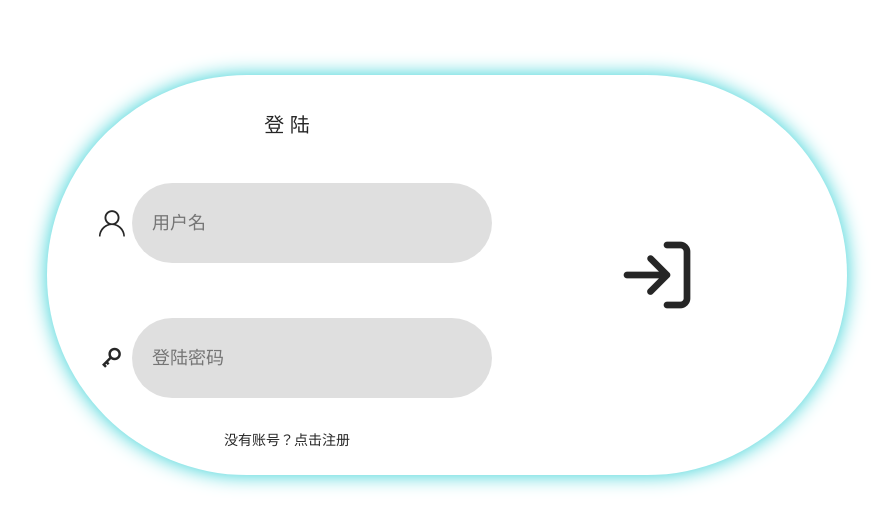
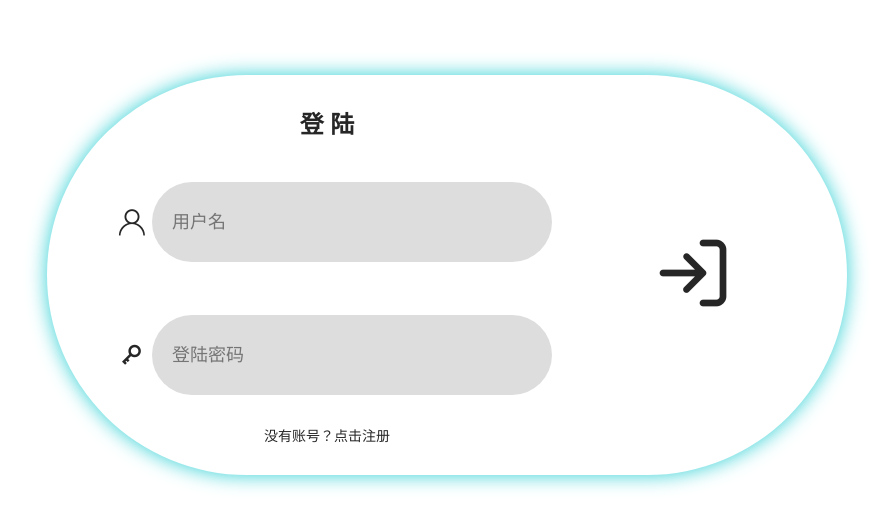
Before and after one commit to UncleBloom/chatroom, a React (Create React App) app: page / in a window 1280 px wide. Shown: the part 125-654 px from the top of the page, without its empty margins (193-1086 px from the left). Built offline with nearby package versions, Linux system fonts and the light colour scheme.

Commit message:
add:登陆界面输入不合法时提示，更新样式

```diff
--- a/src/components/login/inputBars.scss
+++ b/src/components/login/inputBars.scss
@@ -11,6 +11,12 @@
     cursor: pointer;
     -webkit-font-smoothing: antialiased;
     -moz-osx-font-smoothing: grayscale;
+  }
+
+  .inputErr{
+    input{
+      box-shadow:0px 0px 15px #dd4d43,inset 0px 0px 10px #fff;
+    }
   }
 
   & > div {
@@ -43,7 +49,7 @@
       height: 80px;
       width: 200px;
       border: none;
-      background-color: #00000020;
+      background-color: #dddddd;
       color: #444444;
       line-height: 30px;
       font-size: 18px;
--- a/src/components/login/inputBars.tsx
+++ b/src/components/login/inputBars.tsx
@@ -10,19 +10,27 @@ interface IInputBarParams {
   setUsername: (value: string) => void;
   setNickname: (value: string) => void;
   setPassword: (value: string) => void;
+  usernameErr: boolean;
+  nicknameErr: boolean;
+  passwordErr: boolean;
   launchLogRequest: (type: "login" | "register") => void;
 }
 
 function InputBars(params: IInputBarParams) {
   return (
     <div className="inputBars">
-      <div className="username">
+      <div className={"username " + (params.usernameErr ? "inputErr" : "")}>
         <div className="iconfont">&#xe621;</div>
         <input
           type="text"
           placeholder="用户名"
           value={params.username}
           onChange={(e) => params.setUsername(e.target.value)}
+          onKeyDown={(e) => {
+            if (e.key === "Enter") {
+              params.launchLogRequest(params.LogRegister);
+            }
+          }}
         />
         {params.LogRegister === "register" ? (
           <Tooltip title="登陆时的用户名，建议使用 QQ 号、手机号等不与他人重复的数字/字符串">
@@ -34,7 +42,7 @@ function InputBars(params: IInputBarParams) {
       </div>
 
       {params.LogRegister === "register" ? (
-        <div className="nickname">
+        <div className={"nickname " + (params.nicknameErr ? "inputErr" : "")}>
           <div className="iconfont">&#xf00f5;</div>
           <input
             type="text"
@@ -50,13 +58,18 @@ function InputBars(params: IInputBarParams) {
         <></>
       )}
 
-      <div className="password">
+      <div className={"password " + (params.passwordErr ? "inputErr" : "")}>
         <div className="iconfont">&#xeae6;</div>
         <input
           type="password"
           placeholder="登陆密码"
           value={params.password}
           onChange={(e) => params.setPassword(e.target.value)}
+          onKeyDown={(e) => {
+            if (e.key === "Enter") {
+              params.launchLogRequest(params.LogRegister);
+            }
+          }}
         />
         {params.LogRegister === "register" ? (
           <Tooltip title="密码由字母和数字组成">
--- a/src/components/login/login.scss
+++ b/src/components/login/login.scss
@@ -4,6 +4,8 @@
 }
 
 .login {
+
+  transition: all 1s;
 
   .iconfont {
     font-family: "loginIconfont" !important;
@@ -26,7 +28,7 @@
     align-items: center;
     height: 400px;
     width: 800px;
-    padding: 20px 40px;
+    padding: 20px 24px 24px 60px;
     border-radius: 200px;
     justify-content: space-between;
     box-shadow:0px 0px 20px #2fcfd4;
@@ -35,12 +37,13 @@
       display: flex;
       flex-direction: column;
       height: 100%;
-      width: 400px;
+      width: 440px;
 
       .title {
         height: 60px;
         line-height: 60px;
-        font-size: 20px;
+        font-size: 24px;
+        font-weight: bold;
         flex: 0;
       }
 
@@ -66,10 +69,10 @@
     }
 
     .logButton {
-      height: 300px;
-      width: 300px;
+      height: 260px;
+      width: 260px;
       justify-content: center;
-      line-height: 300px;
+      line-height: 260px;
       border-radius: 50%;
       margin: auto 0;
 
@@ -79,7 +82,8 @@
       }
 
       &:hover {
-        background-color: rgb(198, 218, 240);
+        box-shadow: inset 0 0 10px #40a3e6,
+        0 0 10px #40a3e6,;
       }
     }
   }
--- a/src/components/login/login.tsx
+++ b/src/components/login/login.tsx
@@ -10,21 +10,37 @@ function Login(params: ILoginParams) {
   const [username, setUsername] = useState<string>("");
   const [nickname, setNickname] = useState<string>("");
   const [password, setPassword] = useState<string>("");
+  const [usernameErr, setUsernameErr] = useState<boolean>(false);
+  const [nicknameErr, setNicknameErr] = useState<boolean>(false);
+  const [passwordErr, setPasswordErr] = useState<boolean>(false);
 
   const launchLogRequest = (type: "login" | "register") => {
+    let inputIllegal: boolean = false;
     if (username.length < 5 || username.length > 30) {
-      message.warning("用户名不合法:请输入 5-30 位字符", 2);
-      return;
+      message.error("用户名不合法:请输入 5-30 位字符", 2);
+      inputIllegal = true;
+      setUsernameErr(true);
+    } else {
+      setUsernameErr(false);
     }
     if (
       LogRegister === "register" &&
       (nickname.length < 1 || nickname.length > 30)
     ) {
-      message.warning("用户昵称不合法:请输入 1-30 位字符", 2);
-      return;
+      message.error("用户昵称不合法:请输入 1-30 位字符", 2);
+      inputIllegal = true;
+      setNicknameErr(true);
+    } else {
+      setNicknameErr(false);
     }
     if (!/(\d|\w){8,20}$/g.test(password)) {
-      message.warning("密码输入不合法:请输入 8-20 位的数字或大小写字母", 2);
+      message.error("密码输入不合法:请输入 8-20 位的数字或大小写字母", 2);
+      inputIllegal = true;
+      setPasswordErr(true);
+    } else {
+      setPasswordErr(false);
+    }
+    if (inputIllegal) {
       return;
     }
   };
@@ -46,6 +62,9 @@ function Login(params: ILoginParams) {
             setUsername={setUsername}
             setNickname={setNickname}
             setPassword={setPassword}
+            usernameErr={usernameErr}
+            nicknameErr={nicknameErr}
+            passwordErr={passwordErr}
             launchLogRequest={launchLogRequest}
           />
           <div
```
